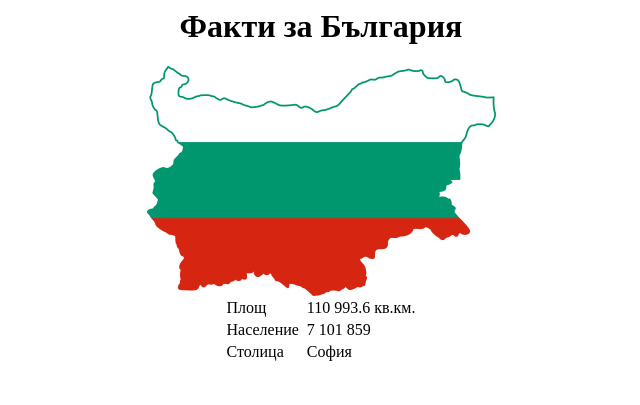
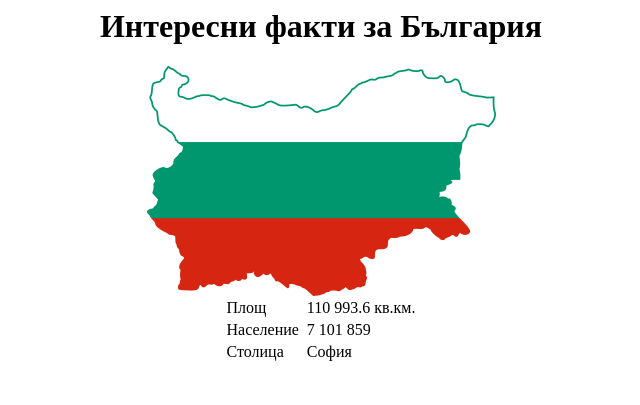
Before and after one commit to StoySim/jenkinsBgapp, a PHP site: page / in a window 1280 px wide. Shown: the top 405 px of the page, without its empty margins (319-959 px from the left). Run offline with PHP 8.4, Linux system fonts and the light colour scheme; data comes from the database, SQL or seed files in the repository.

Commit message:
Update index.php

```diff
--- a/web/index.php
+++ b/web/index.php
@@ -1,11 +1,11 @@
 <html>
   <head>
     <meta charset="UTF-8"/>
-    <title>Факти за България</title>
+    <title>Интересни факти за България</title>
   </head>
   <body>
     <div align="center">
-      <h1>Факти за България</h1>
+      <h1>Интересни факти за България</h1>
       <img src="bulgaria-map.png" />
       <table>
         <tr>
```
